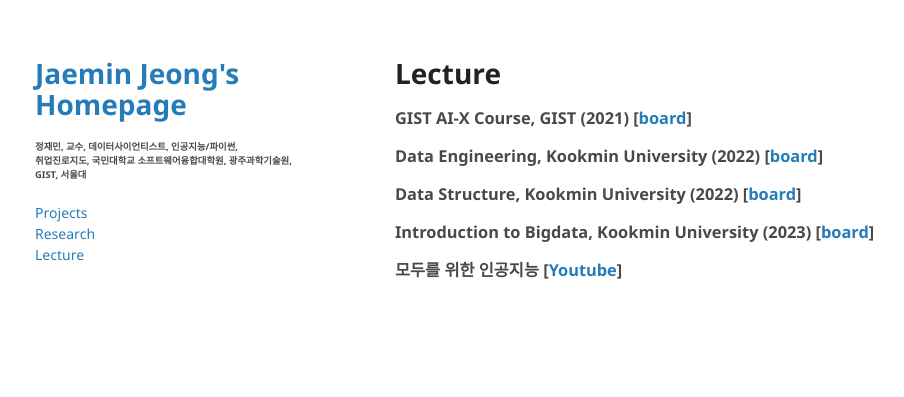
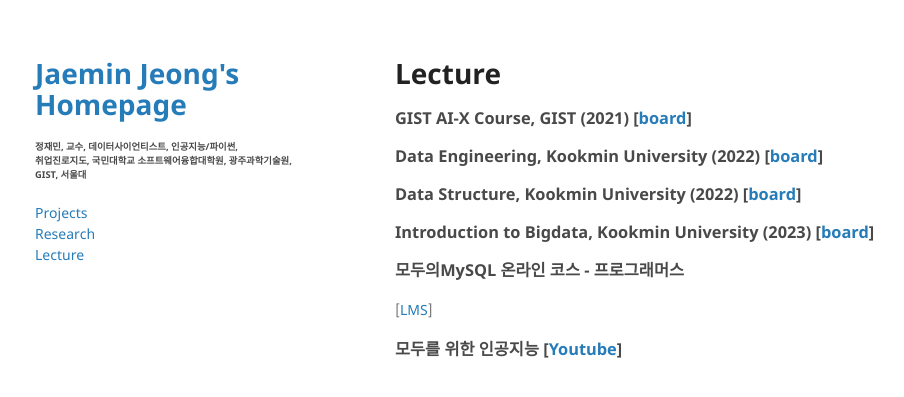
Before and after one commit to jaeminjjung/jaeminjjung.github.io, a Jekyll site: the page built from lecture.md, in a window 1280 px wide. Shown: the top 397 px of the page, without its empty margins (175-1079 px from the left). Built offline with Jekyll 4.4.1, drawn with Linux system fonts in a browser that asks for light colours; our own code applies the rules of GitHub Pages for plain Markdown files.

Commit message:
Update lecture.md

```diff
--- a/lecture.md
+++ b/lecture.md
@@ -5,5 +5,6 @@
 ### Data Engineering, Kookmin University (2022) [<a href="https://ecampus.kookmin.ac.kr/course/view.php?id=48724">board</a>]
 ### Data Structure, Kookmin University (2022) [<a href="https://ecampus.kookmin.ac.kr/course/view.php?id=48724">board</a>]
 ### Introduction to Bigdata, Kookmin University (2023) [<a href="https://ecampus.kookmin.ac.kr/course/view.php?id=48724">board</a>]
-
+### 모두의MySQL 온라인 코스 - 프로그래머스
+[<a href="https://school.programmers.co.kr/learn/courses/16925/16925-%EB%AA%A8%EB%91%90%EB%A5%BC-%EC%9C%84%ED%95%9C-%EB%8D%B0%EC%9D%B4%ED%84%B0%EB%B2%A0%EC%9D%B4%EC%8A%A4-mysql">LMS</a>]
 ### 모두를 위한 인공지능 [<a href="https://dscool.kr">Youtube</a>]
```
